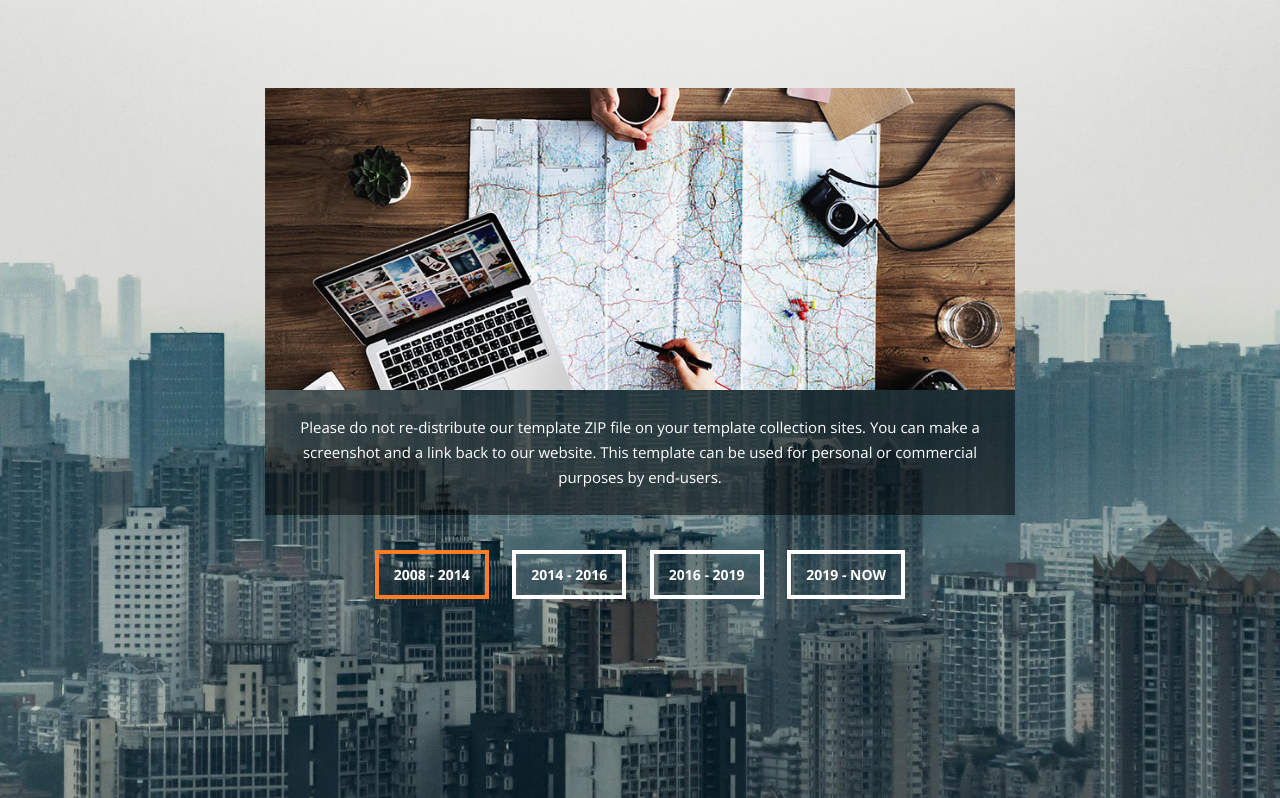
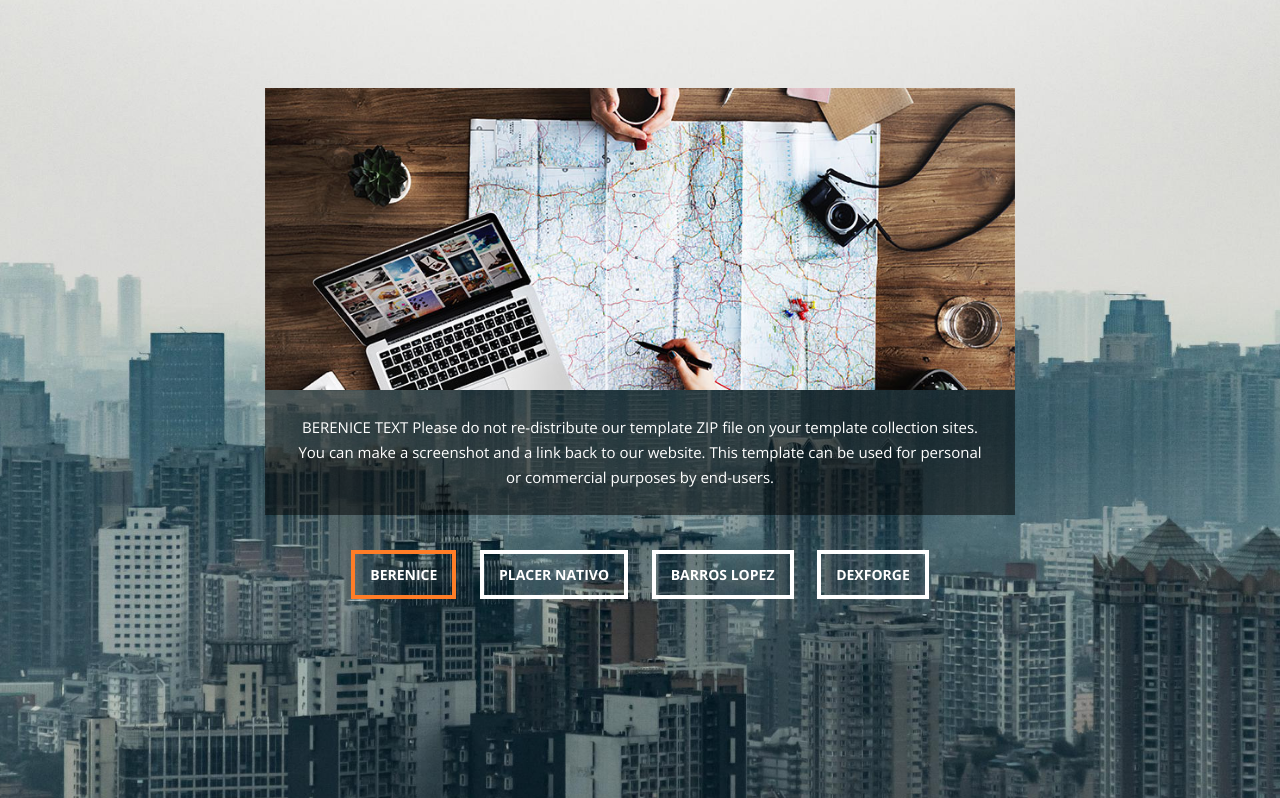
Before and after one commit to zzzNitro/DexforgePortfolio, a Flask app: page / in a window 1280 px wide. Shown: the part 2401-3199 px from the top of the page. Run offline with Flask 2, Linux system fonts and the light colour scheme; some libraries are stand-ins or nearby versions.

Commit message:
initial_cu_commit

```diff
--- a/templates/index.html
+++ b/templates/index.html
@@ -190,7 +190,6 @@ https://templatemo.com/tm-526-vanilla
         </div>
     </div>
 
-
     <div class="tabs-content" id="our-story">
         <div class="container">
             <div class="row">
@@ -199,27 +198,36 @@ https://templatemo.com/tm-526-vanilla
                     <section id="first-tab-group" class="tabgroup">
                       <div id="tab1">
                         <img src="static/img/1st-tab.jpg" alt="">
-                        <p>Please do not re-distribute our template ZIP file on your template collection sites. You can make a screenshot and a link back to our website. This template can be used for personal or commercial purposes by end-users.</p>
+                        <p>BERENICE TEXT Please do not re-distribute our template ZIP file on your template collection
+                            sites. You can make a screenshot and a link back to our website. This template can be used
+                            for personal or commercial purposes by end-users.</p>
                       </div>
                       <div id="tab2">
                         <img src="static/img/2nd-tab.jpg" alt="">
-                        <p>Aliquam eu ultrices risus, sed condimentum diam. Duis risus nulla, elementum vitae nisi a, ornare maximus nisl. Morbi et vehicula est. Cras at vulputate justo. Cras eu nulla metus. Ut et pretium velit. Pellentesque at neque tristique dui tempor venenatis.</p>
+                          <p> PLACER NATIVO TEXT Aliquam eu ultrices risus, sed condimentum diam. Duis risus nulla,
+                              elementum vitae nisi a, ornare maximus nisl. Morbi et vehicula est. Cras at vulputate
+                              justo. Cras eu nulla metus. Ut et pretium velit. Pellentesque at neque tristique dui
+                              tempor venenatis.</p>
                       </div>
                       <div id="tab3">
                         <img src="static/img/3rd-tab.jpg" alt="">
-                        <p>Lorem ipsum dolor sit amet, consectetur adipiscing elit. Sed lacinia ligula est, at venenatis ex iaculis quis. Morbi sollicitudin nulla eget odio pellentesque, sed cursus diam iaculis.</p>
+                          <p> BARROS LOPEZ TEXT Lorem ipsum dolor sit amet, consectetur adipiscing elit. Sed lacinia
+                              ligula est, at venenatis ex iaculis quis. Morbi sollicitudin nulla eget odio pellentesque,
+                              sed cursus diam iaculis.</p>
                       </div>
                       <div id="tab4">
                         <img src="static/img/4th-tab.jpg" alt="">
-                        <p>Duis risus nulla, elementum vitae nisi a, ornare maximus nisl. Morbi et vehicula est. Cras at vulputate justo. Cras eu nulla metus. Ut et pretium velit. Pellentesque at neque tristique.</p>
+                          <p>DEXFORGE TEXT Duis risus nulla, elementum vitae nisi a, ornare maximus nisl. Morbi et
+                              vehicula est. Cras at vulputate justo. Cras eu nulla metus. Ut et pretium velit.
+                              Pellentesque at neque tristique.</p>
                       </div>
                     </section>
-                    <ul class="tabs clearfix" data-tabgroup="first-tab-group">
-                      <li><a href="#tab1" class="active">2008 - 2014</a></li>
-                      <li><a href="#tab2">2014 - 2016</a></li>
-                      <li><a href="#tab3">2016 - 2019</a></li>
-                      <li><a href="#tab4">2019 - Now</a></li>
-                    </ul>
+                        <ul class="tabs clearfix" data-tabgroup="first-tab-group">
+                            <li><a href="#tab1" class="active">Berenice</a></li>
+                            <li><a href="#tab2">Placer Nativo</a></li>
+                            <li><a href="#tab3">Barros Lopez</a></li>
+                            <li><a href="#tab4">Dexforge</a></li>
+                        </ul>
                     </div>
                 </div>
             </div>
```
